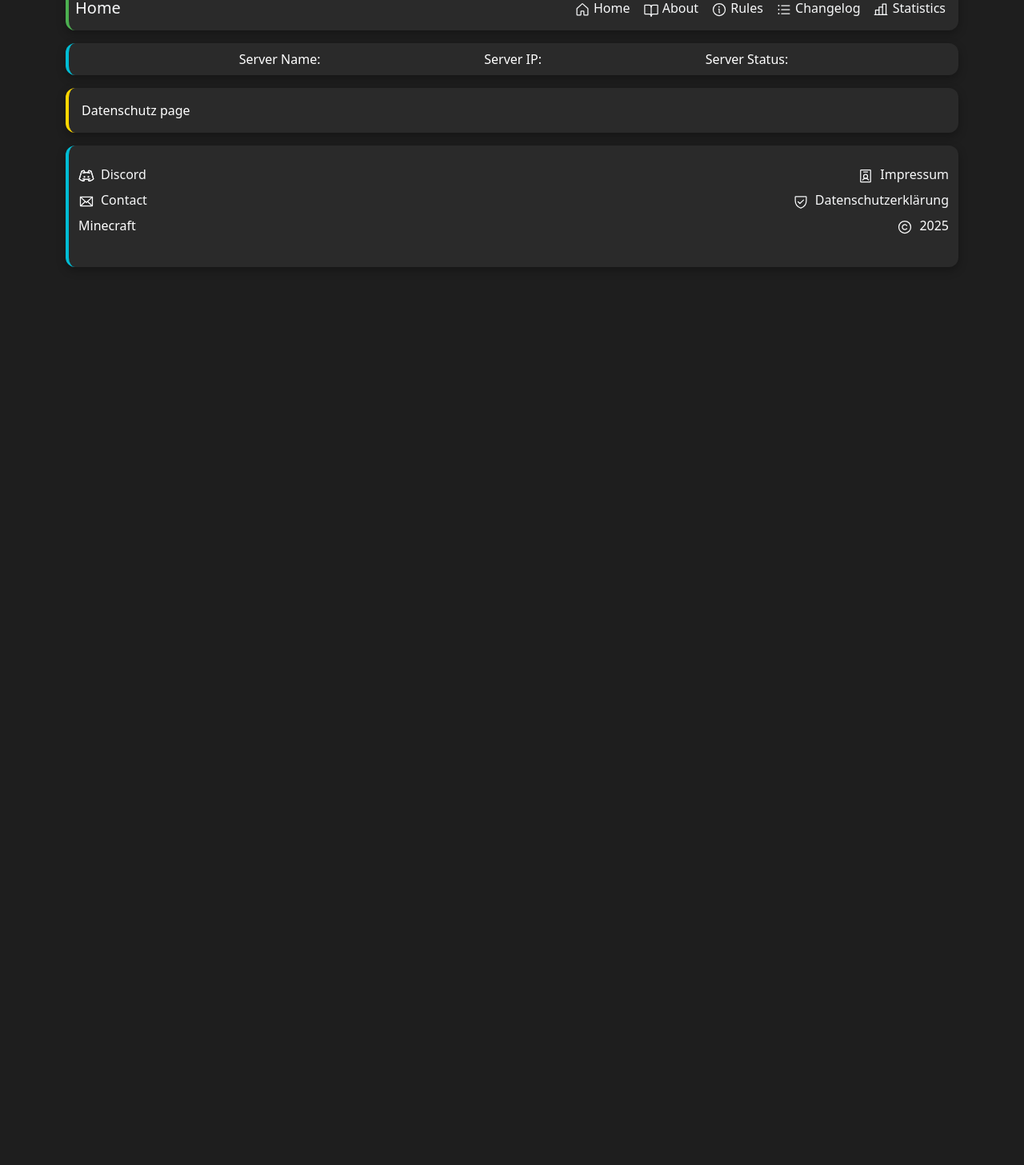
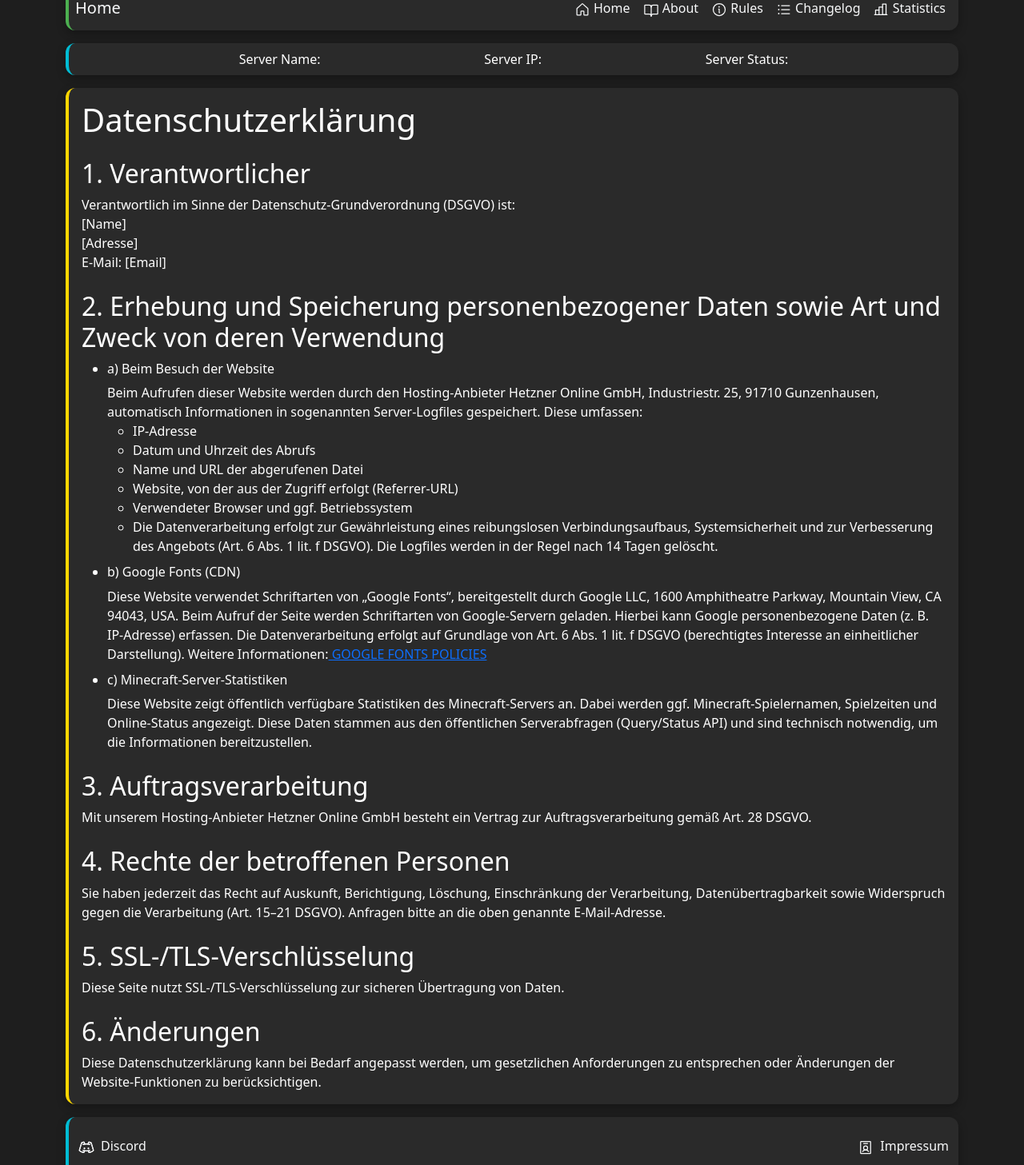
Before and after one commit to tomasbures93/Minecraft_Website, a React (Vite) app in the folder MinecraftWeb/: page /Datenschutz in a window 1280 px wide. Shown: the part 200-1657 px from the top of the page at 80% size. Before the commit the page ends 800 px from the top, so only its background shows below. Built offline with nearby package versions, Linux system fonts and the light colour scheme; no server answers.

Commit message:
Show/Hide for changelog, Datenschutz and Impressum prefilled

```diff
--- a/MinecraftWeb/src/App.css
+++ b/MinecraftWeb/src/App.css
@@ -35,6 +35,10 @@
 .darker-text {
   color: #aaaaaa;
   font-style: italic;
+}
+
+.show-cursor {
+  cursor: pointer;
 }
 
 .navigbar {
--- a/MinecraftWeb/src/components/ChangeLogData.jsx
+++ b/MinecraftWeb/src/components/ChangeLogData.jsx
@@ -1,17 +1,28 @@
 import ReactMarkdown from 'react-markdown';
 import NoData from "./NoData";
 import { Calendar } from 'phosphor-react';
+import { useState } from 'react';
 
 const ChangeLogData = ({inhalt}) => {
+    const [showId, setShow] = useState(false);
+
+    const handleShow = (id) => {
+        setShow(prev => prev === id? null : id);
+    }
+
     if(inhalt.length == 0) return <NoData />
+
     return (
     <div className="p-3 mt-3 card-default warning-card ">
         <h2>Changelog</h2>
         {inhalt.map(object => (
         <div key={object.id} className='pt-3'>
-            <h5><Calendar size={20}/>  {object.title}</h5>
-            <hr />
-            <ReactMarkdown>{object.text}</ReactMarkdown>
+            <h5 onClick={() => handleShow(object.id)} className="show-cursor"><Calendar size={20}/>  {object.title}</h5>
+            {showId === object.id &&
+                <div><hr />
+                <ReactMarkdown>{object.text}</ReactMarkdown>
+                </div>
+            }
         </div>))}
     </div>)
 }
--- a/MinecraftWeb/src/pages/Datenschutz.jsx
+++ b/MinecraftWeb/src/pages/Datenschutz.jsx
@@ -1,6 +1,56 @@
 const Datenschutz = () => (
     <div className='mt-3 p-3 card-default warning-card'>
-        <span>Datenschutz page</span>
+        <h1>Datenschutzerklärung</h1>
+        <div className="mt-4">
+            <h2>1. Verantwortlicher</h2>
+            Verantwortlich im Sinne der Datenschutz-Grundverordnung (DSGVO) ist: <br/>
+            [Name] <br />
+            [Adresse] <br />
+            E-Mail: [Email]
+        </div>
+        <div className="mt-4">
+        <h2>2. Erhebung und Speicherung personenbezogener Daten sowie Art und Zweck von deren Verwendung</h2>
+            <ul>
+                <li className="mt-2">
+                    <h6>a) Beim Besuch der Website</h6>
+                    Beim Aufrufen dieser Website werden durch den Hosting-Anbieter Hetzner Online GmbH, Industriestr. 25, 91710 Gunzenhausen, automatisch Informationen in sogenannten Server-Logfiles gespeichert. Diese umfassen:
+                    <ul>
+                        <li>IP-Adresse</li>
+                    <li>Datum und Uhrzeit des Abrufs</li>
+                    <li>Name und URL der abgerufenen Datei</li>
+                    <li>Website, von der aus der Zugriff erfolgt (Referrer-URL)</li>
+                    <li>Verwendeter Browser und ggf. Betriebssystem</li>
+                    <li>Die Datenverarbeitung erfolgt zur Gewährleistung eines reibungslosen Verbindungsaufbaus, Systemsicherheit und zur Verbesserung des Angebots (Art. 6 Abs. 1 lit. f DSGVO). Die Logfiles werden in der Regel nach 14 Tagen gelöscht.</li>
+                    </ul>
+                </li>
+                <li className="mt-2">
+                    <h6>b) Google Fonts (CDN)</h6>
+                    Diese Website verwendet Schriftarten von „Google Fonts“, bereitgestellt durch Google LLC, 1600 Amphitheatre Parkway, Mountain View, CA 94043, USA.
+                    Beim Aufruf der Seite werden Schriftarten von Google-Servern geladen. Hierbei kann Google personenbezogene Daten (z. B. IP-Adresse) erfassen. Die Datenverarbeitung erfolgt auf Grundlage von Art. 6 Abs. 1 lit. f DSGVO (berechtigtes Interesse an einheitlicher Darstellung). Weitere Informationen:
+                    <a href="https://policies.google.com/privacy" target="_blank"> GOOGLE FONTS POLICIES</a>
+                </li>
+                <li className="mt-2">
+                    <h6>c) Minecraft-Server-Statistiken</h6>
+                    Diese Website zeigt öffentlich verfügbare Statistiken des Minecraft-Servers an. Dabei werden ggf. Minecraft-Spielernamen, Spielzeiten und Online-Status angezeigt. Diese Daten stammen aus den öffentlichen Serverabfragen (Query/Status API) und sind technisch notwendig, um die Informationen bereitzustellen.
+                </li>
+            </ul>
+        </div>
+        <div className="mt-4">
+            <h2>3. Auftragsverarbeitung</h2>
+            Mit unserem Hosting-Anbieter Hetzner Online GmbH besteht ein Vertrag zur Auftragsverarbeitung gemäß Art. 28 DSGVO.
+        </div>
+        <div className="mt-4">
+            <h2>4. Rechte der betroffenen Personen</h2>
+            Sie haben jederzeit das Recht auf Auskunft, Berichtigung, Löschung, Einschränkung der Verarbeitung, Datenübertragbarkeit sowie Widerspruch gegen die Verarbeitung (Art. 15–21 DSGVO). Anfragen bitte an die oben genannte E-Mail-Adresse.
+        </div>
+        <div className="mt-4">
+            <h2>5. SSL-/TLS-Verschlüsselung</h2>
+            Diese Seite nutzt SSL-/TLS-Verschlüsselung zur sicheren Übertragung von Daten.
+        </div>
+        <div className="mt-4">
+            <h2 className="mt-4">6. Änderungen</h2>
+            Diese Datenschutzerklärung kann bei Bedarf angepasst werden, um gesetzlichen Anforderungen zu entsprechen oder Änderungen der Website-Funktionen zu berücksichtigen.
+        </div>
     </div>
 )
 
--- a/MinecraftWeb/src/pages/Impressum.jsx
+++ b/MinecraftWeb/src/pages/Impressum.jsx
@@ -1,6 +1,24 @@
 const Impressum = () => (
     <div className='mt-3 p-3 card-default warning-card'>
-        <span>Impressum page</span>
+        <h1>Impressum</h1>
+        Angaben gemäß § 5 TMG
+
+        <h2 className="mt-4">Name:</h2>
+        [Name]
+
+        <h2 className="mt-4">Anschrift:</h2>
+        [Deine ladungsfähige Adresse hier eintragen]
+
+        <h2 className="mt-4">Kontakt:</h2>
+        E-Mail: [Email]
+        <div className="mt-4">
+            <strong>Verantwortlich für den Inhalt nach § 55 Abs. 2 RStV:</strong>
+            [Name]<br />
+            [Adresse wiederholen]
+        </div>
+
+        <h2 className="mt-4">Haftungsausschluss:</h2>
+        Die bereitgestellten Inhalte auf dieser Website dienen ausschließlich Informationszwecken rund um den Minecraft-Server. Für die Inhalte externer Links wird keine Haftung übernommen. Für den Inhalt der verlinkten Seiten sind ausschließlich deren Betreiber verantwortlich.
     </div>
 )
 
```
